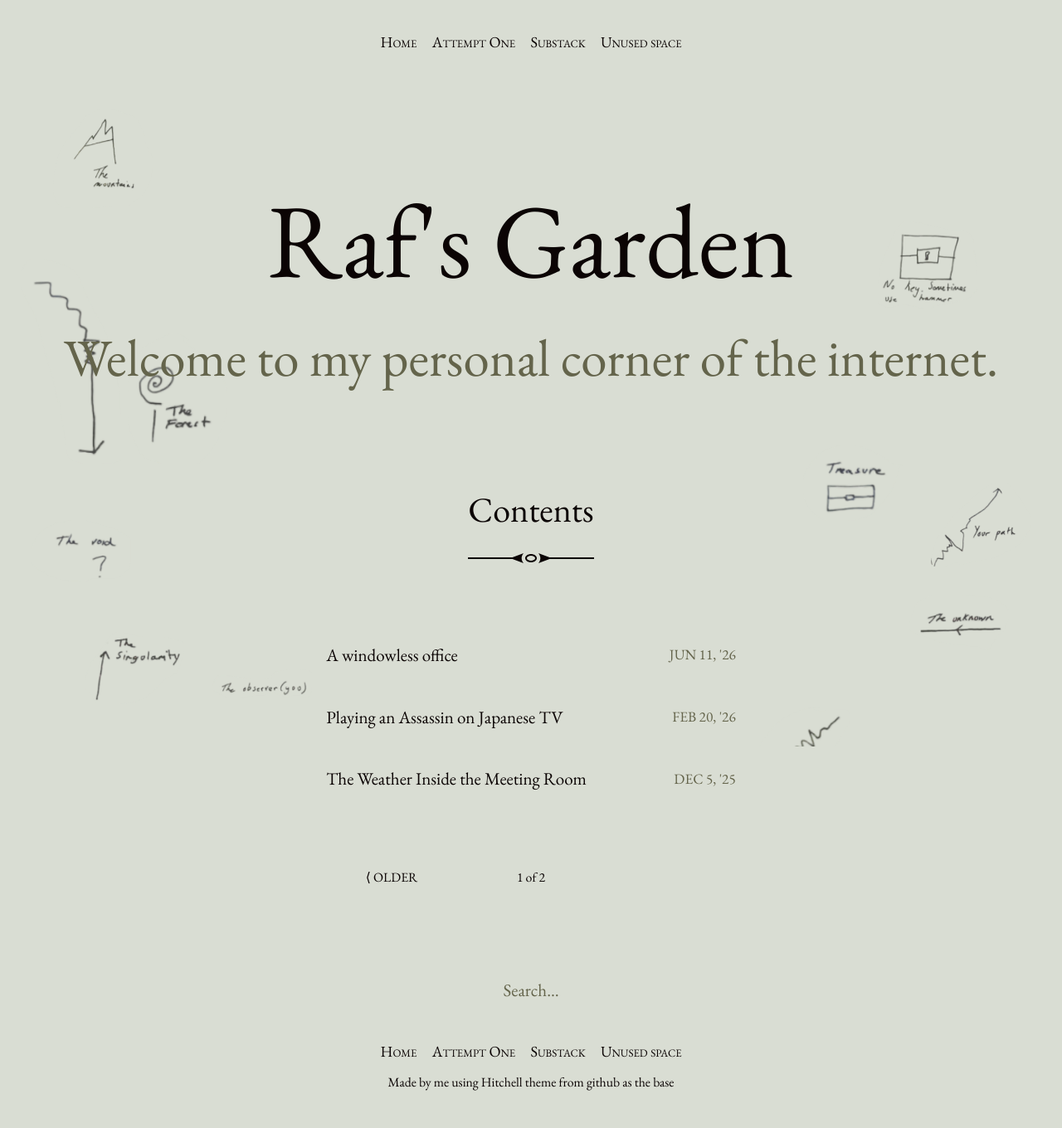
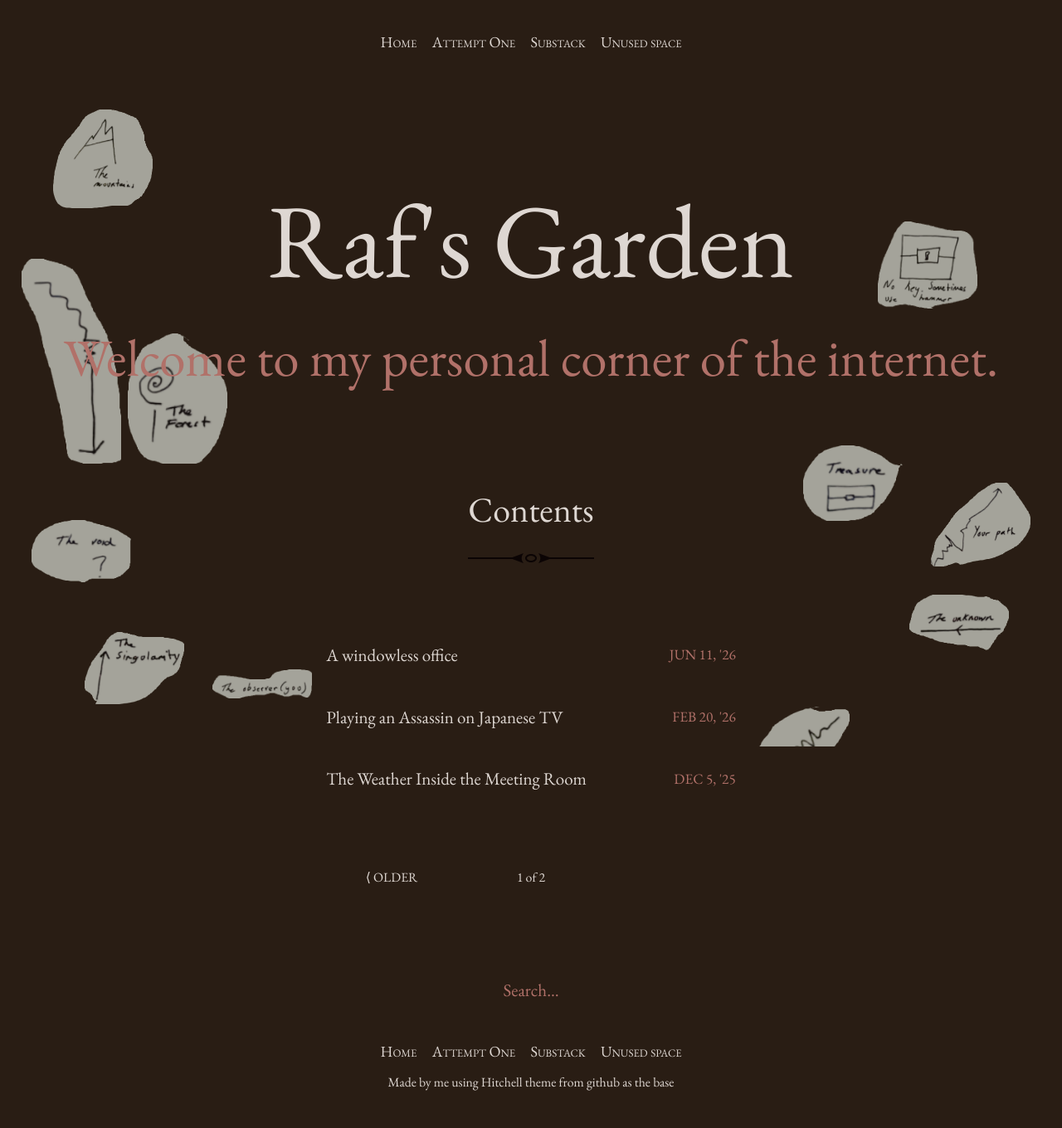
Before and after one commit to rafworkonly/raf.github.io, a Jekyll site: the page built from index.html, in a window 1280 px wide. Shown: the whole page at 83% size. Built offline with Jekyll 4.4.1, drawn with Linux system fonts in a browser that asks for light colours; the list of posts is cut into pages by our own code.

Commit message:
Update _variables.scss

```diff
--- a/_sass/_variables.scss
+++ b/_sass/_variables.scss
@@ -1,7 +1,7 @@
-$brand-color:         #d9ddd3;
+$brand-color:         #291d14;
 $highlight:           lighten($brand-color, 35%);
-$text-color:          #0b0404;
-$muted-text-color:    #64644B;
+$text-color:          #ded7d2;
+$muted-text-color:    #b17169;
 $font-family:         "EB Garamond", Garamond, "Times New Roman", serif;
 
 $on-bigphone:         375px;
```
